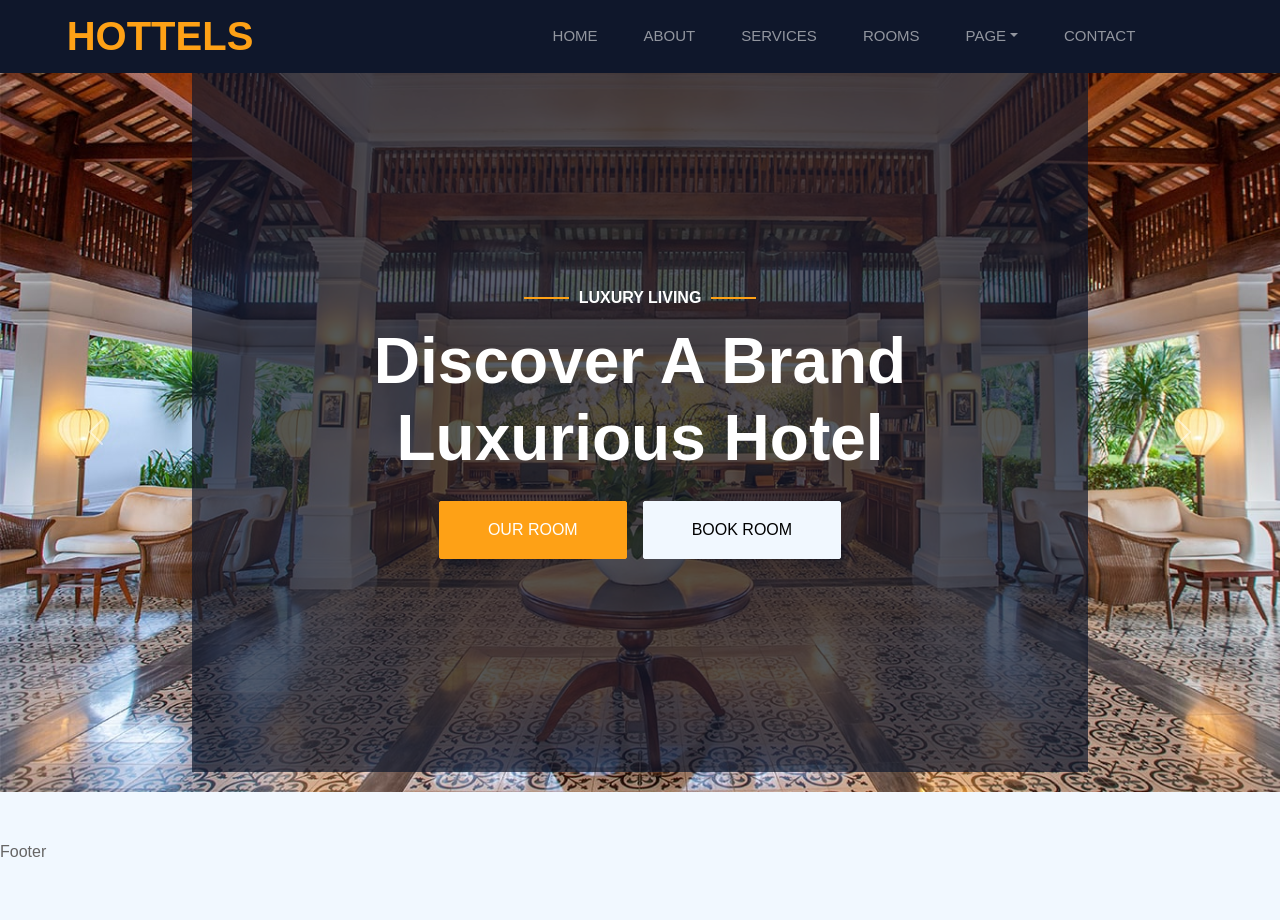
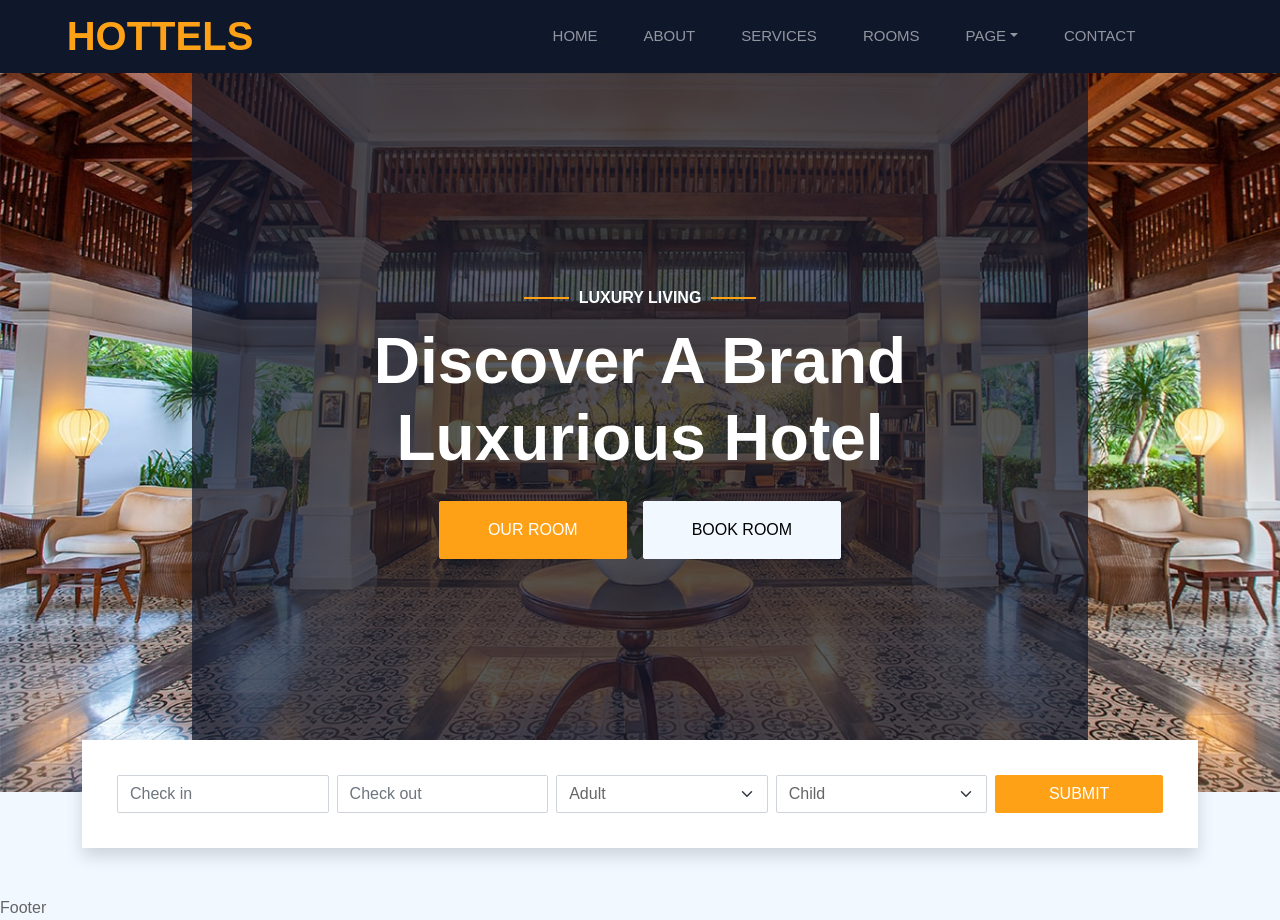
Before and after one commit to khazarglzd/hotel_reservation_app_react, a React (Create React App) app: page / in a window 1280 px wide. Before the commit the page ends 864 px from the top, so only its background shows below. Built offline with nearby package versions, Linux system fonts and the light colour scheme.

Commit message:
creating Book component

```diff
--- a/src/components/home/Book.js
+++ b/src/components/home/Book.js
@@ -1,9 +1,64 @@
-import React from 'react'
+import React from "react";
 
-const Book = () => {
+export default function Book() {
     return (
-        <div>Book</div>
-    )
+        <>
+            <div
+                className="container-fluid booking pb-5 wow fadeIn"
+                data-wow-delay="0.1s"
+            >
+                <div className="container">
+                    <div className="bg-white shadow" style={{ padding: "35px" }}>
+                        <div className="row g-2">
+                            <div className="col-md-10">
+                                <div className="row g-2">
+                                    <div className="col-md-3">
+                                        <div className="date" id="date1" data-target-input="nearest">
+                                            <input
+                                                type="text"
+                                                className="form-control datetimepicker-input"
+                                                placeholder="Check in"
+                                                data-target="#date1"
+                                                data-toggle="datetimepicker"
+                                            />
+                                        </div>
+                                    </div>
+                                    <div className="col-md-3">
+                                        <div className="date" id="date2" data-target-input="nearest">
+                                            <input
+                                                type="text"
+                                                className="form-control datetimepicker-input"
+                                                placeholder="Check out"
+                                                data-target="#date2"
+                                                data-toggle="datetimepicker"
+                                            />
+                                        </div>
+                                    </div>
+                                    <div className="col-md-3">
+                                        <select className="form-select">
+                                            <option selected>Adult</option>
+                                            <option value="1">Adult 1</option>
+                                            <option value="2">Adult 2</option>
+                                            <option value="3">Adult 3</option>
+                                        </select>
+                                    </div>
+                                    <div className="col-md-3">
+                                        <select className="form-select">
+                                            <option selected>Child</option>
+                                            <option value="1">Child 1</option>
+                                            <option value="2">Child 2</option>
+                                            <option value="3">Child 3</option>
+                                        </select>
+                                    </div>
+                                </div>
+                            </div>
+                            <div className="col-md-2">
+                                <button className="btn btn-primary w-100">Submit</button>
+                            </div>
+                        </div>
+                    </div>
+                </div>
+            </div>
+        </>
+    );
 }
-
-export default Book
--- a/src/components/home/Home.js
+++ b/src/components/home/Home.js
@@ -1,10 +1,13 @@
 import React from 'react'
+import Book from './Book'
 import Carousel from "./Carousel"
+
 
 const Home = () => {
     return (
         <div>
             <Carousel />
+            <Book />
         </div>
     )
 }
```
